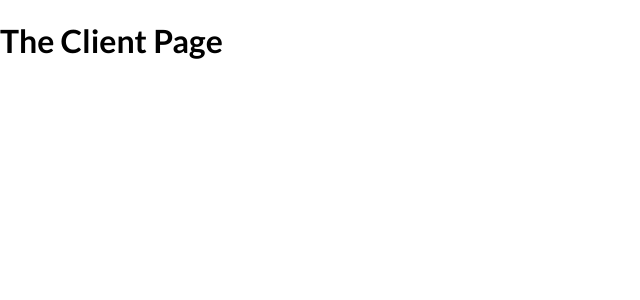
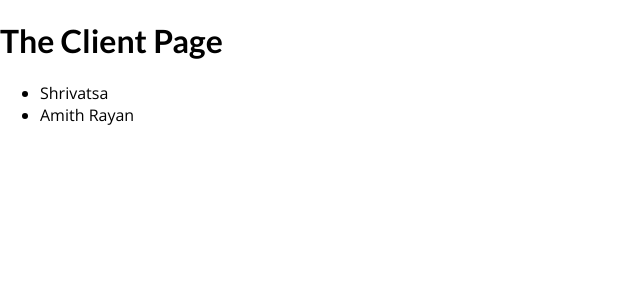
Before and after one commit to shrivatsaBhatP/learnNextjs, a Next.js app: page /clients in a window 1280 px wide. Shown: the top 300 px of the page, without its empty margins (0-640 px from the left). Built offline with nearby package versions, Linux system fonts and the light colour scheme.

Commit message:
navigate to the dynamic routes

```diff
--- a/pages/clients/index.js
+++ b/pages/clients/index.js
@@ -1,7 +1,20 @@
+import Link from "next/link";
+
 export default function ClientPage() {
+  const clients = [
+    { id: "vatsa", name: "Shrivatsa" },
+    { id: "rayan", name: "Amith Rayan" },
+  ];
   return (
     <div>
       <h1>The Client Page</h1>
+      <ul>
+        {clients.map((client) => (
+          <li key={client.id}>
+            <Link href={`/clients/${client.id}`}>{client.name}</Link>
+          </li>
+        ))}
+      </ul>
     </div>
   );
 }
```
